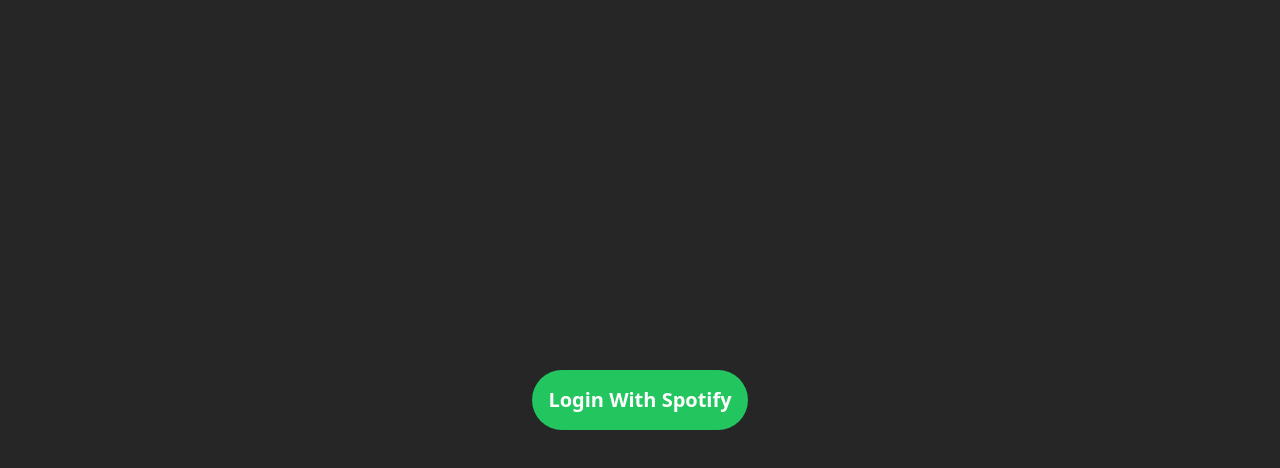
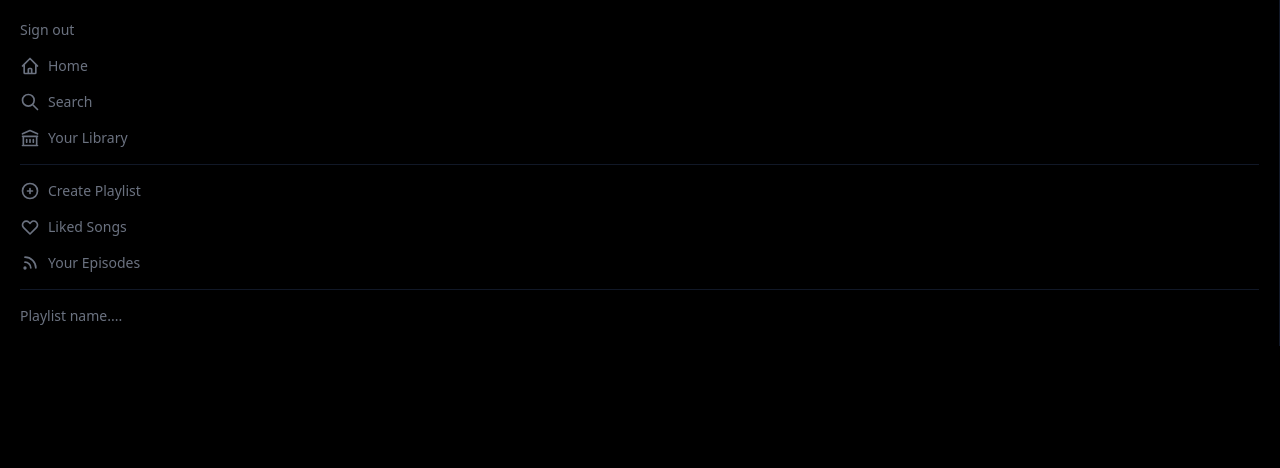
Before and after one commit to xKurieita/spotify_tracker, a Next.js app: page / in a window 1280 px wide. Shown: the top 468 px of the page. Built offline with nearby package versions, Linux system fonts and the light colour scheme; no server answers.

Commit message:
gotta fix logout force

```diff
--- /dev/null
+++ b/lib/spotify.tsx
@@ -0,0 +1,31 @@
+import SpotifyWebApi from 'spotify-web-api-node';
+
+const scopes = [
+    'user-read-email',
+    'playlist-read-private',
+    'playlist-read-collaborative',
+    'streaming',
+    'user-read-private',
+    'user-read-playback-state',
+    'user-modify-playback-state',
+    'user-read-currently-playing',
+    'user-read-recently-played',
+    'user-follow-read',
+].join(',');
+
+const params = {
+    scope: scopes,
+};
+
+const queryParams = new URLSearchParams(params);
+
+const LOGIN_URL = `https://accounts.spotify.com/authorize?${queryParams.toString()}`;
+
+const spotifyApi = new SpotifyWebApi({
+    clientId: process.env.NEXT_PUBLIC_CLIENT_ID,
+    clientSecret: process.env.NEXT_PUBLIC_CLIENT_SECRET,
+});
+
+export default spotifyApi;
+
+export { LOGIN_URL };
--- a/package.json
+++ b/package.json
@@ -16,11 +16,15 @@
     "eslint": "8.37.0",
     "eslint-config-next": "13.2.4",
     "next": "13.2.4",
+    "next-auth": "^4.21.1",
     "react": "18.2.0",
     "react-dom": "18.2.0",
+    "spotify-web-api-node": "^5.0.2",
     "typescript": "5.0.3"
   },
   "devDependencies": {
+    "@heroicons/react": "^1.0.6",
+    "@types/spotify-web-api-node": "^5.0.7",
     "autoprefixer": "^10.4.14",
     "postcss": "^8.4.21",
     "tailwindcss": "^3.3.1"
--- a/src/components/Login.tsx
+++ /dev/null
@@ -1,55 +0,0 @@
-import axios from 'axios'
-import React, { useEffect } from 'react'
-
-const CLIENT_ID: string = 'a76ad1d05c4b451ea5a57004db98d9da'
-const AUTH_ENDPOINT: string = 'https://accounts.spotify.com/authorize'
-const REDIRECT_URI: string = 'http://localhost:3000'
-const RESPONSE_TYPE: string = 'token'
-
-interface LoginProps {
-  token: string,
-  setToken: React.Dispatch<React.SetStateAction<string>>
-}
-
-
-const Login: React.FC<LoginProps>= ({token, setToken}: LoginProps) => {
-
-  useEffect(() => {
-    //Retrieve the hash from the URL
-    const hash = window.location.hash
-    .substring(1)
-    .split('&')
-    .reduce((initial: any, item: any) => {
-      if (item) {
-        const parts = item.split('=')
-        initial[parts[0]] = decodeURIComponent(parts[1])
-      }
-      return initial
-    }, {})
-
-    //Clear the hash in the URL
-    window.location.hash = ''
-    //get the access token from the hash
-    let _token: string = hash.access_token
-    //if the token exists, set it to the state
-    if (_token) {
-      localStorage.setItem('token', _token)
-    }
-    /*
-    * Fetches the user profile using the access token
-    * @param _token The access token
-    * @returns The user profile data
-    */
-
-  }, [])
-
-  return (
-    <div className='flex justify-center items-center h-screen'>
-      <button className='bg-green-500 hover:bg-green-600 text-white font-bold p-4 px-4 rounded-full' >
-        <a  className='text-xl' href={`${AUTH_ENDPOINT}?client_id=${CLIENT_ID}&redirect_uri=${REDIRECT_URI}&response_type=${RESPONSE_TYPE}`}>Login With Spotify</a>
-      </button>
-    </div>
-  )
-}
-
-export default Login;
--- /dev/null
+++ b/src/components/Sidebar.tsx
@@ -0,0 +1,60 @@
+import React from 'react'
+import {
+    HomeIcon,
+    SearchIcon,
+    LibraryIcon,
+    PlusCircleIcon,
+    HeartIcon,
+    RssIcon
+
+} from '@heroicons/react/outline'
+import { signOut, useSession } from 'next-auth/react'
+
+const Sidebar: React.FC = () => {
+    const { data: session, status } = useSession();
+    console.log(session)
+
+
+  return (
+    <div className='text-gray-500 p-5 text-sm border-r border-gray-900'>
+        <div className='space-y-4'>
+            <button className='flex items-center space-x-2 hover:text-white' onClick={() => signOut()}>
+                <p>Sign out</p>
+            </button>
+
+            <button className='flex items-center space-x-2 hover:text-white'>
+                <HomeIcon className='h-5 w-5'/>
+                <p>Home</p>
+            </button>
+            <button className='flex items-center space-x-2 hover:text-white'>
+                <SearchIcon className='h-5 w-5'/>
+                <p>Search</p>
+            </button>
+            <button className='flex items-center space-x-2 hover:text-white'>
+                <LibraryIcon className='h-5 w-5'/>
+                <p>Your Library</p>
+            </button>
+            <hr className='border-t-[0.1px] border-gray-900'/>
+
+            <button className='flex items-center space-x-2 hover:text-white'>
+                <PlusCircleIcon className='h-5 w-5'/>
+                <p>Create Playlist</p>
+            </button>
+            <button className='flex items-center space-x-2 hover:text-white'>
+                <HeartIcon  className='h-5 w-5'/>
+                <p>Liked Songs</p>
+            </button>
+            <button className='flex items-center space-x-2 hover:text-white'>
+                <RssIcon className='h-5 w-5'/>
+                <p> Your Episodes</p>
+            </button>
+                <hr className='border-t-[0.1px] border-gray-900'/>
+
+                {/*playlists  */}
+                <p className='cursor-pointer hover:text-white'>Playlist name....</p>
+        </div>
+    </div>
+  )
+}
+
+export default Sidebar
--- /dev/null
+++ b/src/middleware.ts
@@ -0,0 +1,25 @@
+import { getToken } from "next-auth/jwt";
+import { NextRequest, NextResponse } from "next/server"
+import  url  from "url";
+
+export const middleware = async (req: NextRequest) => {
+    //Tken will exsitst if already logged in
+    const token = await getToken({ req, secret: process.env.JWT_SECRET });
+
+    const url = req.nextUrl.clone();
+
+    url.pathname = '/login';
+    //Allow request if the following is true
+    // it is request for the next-auth session & provider fetching
+    // 2) the token exists
+    if (url.pathname.includes('/api/auth') || token) {
+        return NextResponse.next();
+    }
+
+    //Redirect to login page if token does not exist and are requesting a protected route
+    if (!token && url.pathname !== '/login') {
+        return NextResponse.redirect(url);
+    }
+
+
+}
--- a/src/pages/_app.tsx
+++ b/src/pages/_app.tsx
@@ -1,6 +1,12 @@
 import '../styles/globals.css'
 import type { AppProps } from 'next/app'
+import { SessionProvider } from 'next-auth/react'
+
 
 export default function App({ Component, pageProps }: AppProps) {
-  return <Component {...pageProps} />
+  return (
+  <SessionProvider session={pageProps.session}>
+  <Component {...pageProps} />
+  </SessionProvider>
+  )
 }
--- /dev/null
+++ b/src/pages/api/auth/[...nextauth].js
@@ -0,0 +1,71 @@
+import NextAuth from "next-auth/next";
+import SpotifyProvider from 'next-auth/providers/spotify'
+import spotifyApi ,{ LOGIN_URL } from '../../../../lib/spotify'
+
+const refreshAccessToken = async (token) => {
+    try {
+        spotifyApi.setAccessToken(token.accessToken)
+        spotifyApi.setRefreshToken(token.refreshToken)
+
+        const { body: refreshedToken } = await spotifyApi.refreshAccessToken();
+        console.log('The access token has been refreshed!', refreshedToken);
+
+        return {
+            ...token,
+            accessToken: refreshedToken.access_token,
+            accessTokenExpires: Date.now() + refreshedToken.expires_in * 1000,
+            refreshToken: refreshedToken.refresh_token ?? token.refreshToken, // Replace with new if it exists else keep old token
+        }
+
+    } catch (error) {
+        console.error(error)
+        return {
+            ...token,
+            error: 'RefreshAccessTokenError',
+        }
+    }
+}
+
+export default NextAuth({
+    providers: [
+        SpotifyProvider({
+            clientId: process.env.NEXT_PUBLIC_CLIENT_ID,
+            clientSecret: process.env.NEXT_PUBLIC_CLIENT_SECRET,
+            authorization: LOGIN_URL,
+        })
+    ],
+    secret: process.env.JWT_SECRET,
+    pages: {
+        signIn: '/login',
+    },
+    callbacks: {
+        async jwt({token, account, user}) {
+            // initial login
+            if (account && user) {
+                return {
+                    ...token,
+                    accessToken: account.accessToken,
+                    refreshToken: account.refreshToken,
+                    username: account.providerAccountId,
+                    accessTokenExpires: account.expires_at * 1000,
+                };
+            }
+
+            // return token if access token is still valid
+            if (Date.now() < token.accessTokenExpires) {
+                return token
+            }
+
+            //Access token has expired, refresh it
+            console.log('refreshing token');
+            return await refreshAccessToken(token);
+        },
+
+        async session({ session, token }) {
+            session.user.accessToken = token.accessToken;
+            session.user.refreshToken = token.refreshToken;
+            session.user.username = token.username;
+            return session;
+        }
+    },
+})
--- a/src/pages/index.tsx
+++ b/src/pages/index.tsx
@@ -1,8 +1,9 @@
-import  Login  from '../components/Login'
+
 import React, { useState, useEffect } from 'react'
 import axios from 'axios';
 import Image from 'next/image';
 import UserInfo from '@/components/UserInfo';
+import Sidebar from '@/components/Sidebar';
 
 const AUTH_URL: string = 'https://api.spotify.com/v1'
 
@@ -12,30 +13,16 @@
   const [currentUser, setCurrentUser] = useState<any>(null);
 
 
-  useEffect(() => {
-
-    const fetchProfile = async  (_token : string): Promise<any> => {
-      const res = await axios.get(`${AUTH_URL}/me`, {
-        headers: { Authorization: `Bearer ${localStorage.getItem('token')}` }
-    })
-    setCurrentUser(res.data)
-    console.log(res.data)
-    return res.data
-  }
-  fetchProfile(token)
-
-  }, [token])
-
-
 
   return (
-    <>
-      <main className='bg-neutral-800 min-h-screen'>
-        { currentUser ? (
-          <UserInfo currentUser={currentUser}/>
-        ) :
-        <Login token={token} setToken={setToken}/> }
+    <div className='bg-black h-screen overflow-hidden'>
+      <main className=''>
+        <Sidebar />
+
       </main>
-    </>
+      <div>
+        {/* player */}
+      </div>
+    </div>
   )
 }
--- /dev/null
+++ b/src/pages/login.tsx
@@ -0,0 +1,48 @@
+import React from 'react'
+import { getProviders, signIn } from 'next-auth/react'
+import Image from 'next/image';
+
+interface LoginProps {
+    providers: {
+        [provider: string]: {
+
+
+        id: string;
+        name: string;
+        type: string;
+        signinUrl: string;
+        callbackUrl: string;
+        csrfToken: string;
+    }
+    }
+
+
+}
+
+const Login: React.FC<LoginProps> = ({providers}) => {
+  return (
+    <div className='flex flex-col items-center bg-black min-h-screen w-full justify-center'>
+        <Image src='/spotify_logo.webp' width={175} height={175} className='mb-10' alt='Spotify logo'/>
+        {Object.values(providers).map((provider) => (
+            <div key={provider.name}>
+                <button  className='bg-[#18d860] text-white p-4 rounded-full' onClick={() => signIn(provider.id, { callbackUrl: '/'})}>
+                    Sign in with {provider.name}
+                </button>
+            </div>
+         ) )}
+    </div>
+  )
+}
+
+export default Login;
+
+export const getServerSideProps = async () => {
+    const providers = await getProviders();
+
+    return {
+        props: {
+            providers
+        }
+
+    }
+}
```
Also changed, not shown: src/components/Artists.tsx (added), src/components/Recents.tsx (added), src/components/Songs.tsx (added), 1 other file (tests, documents, lock files or other folders).
